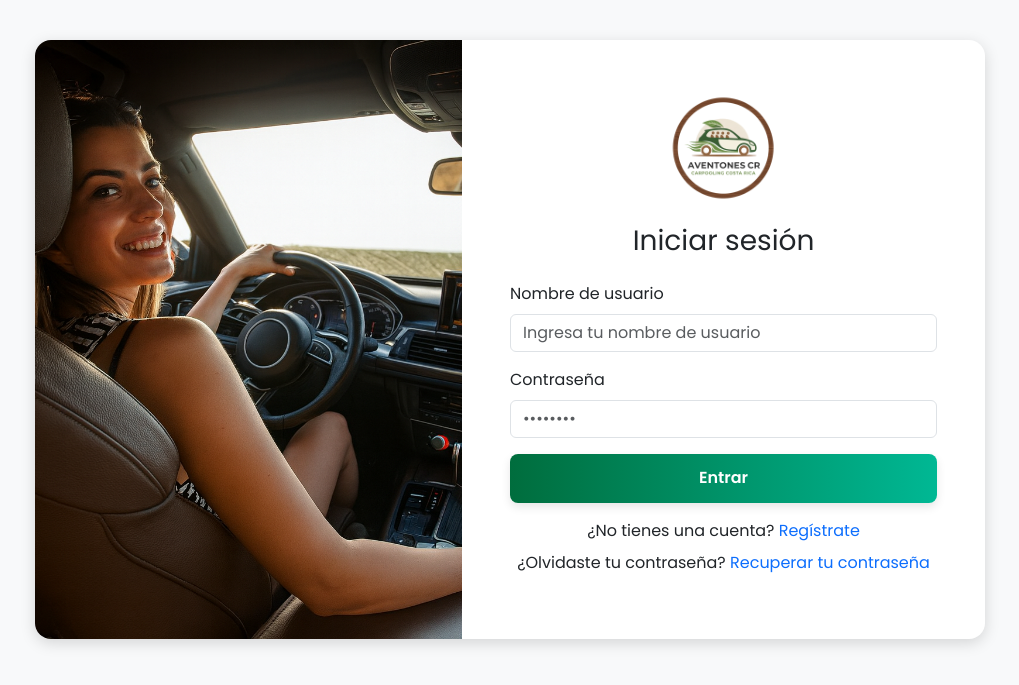
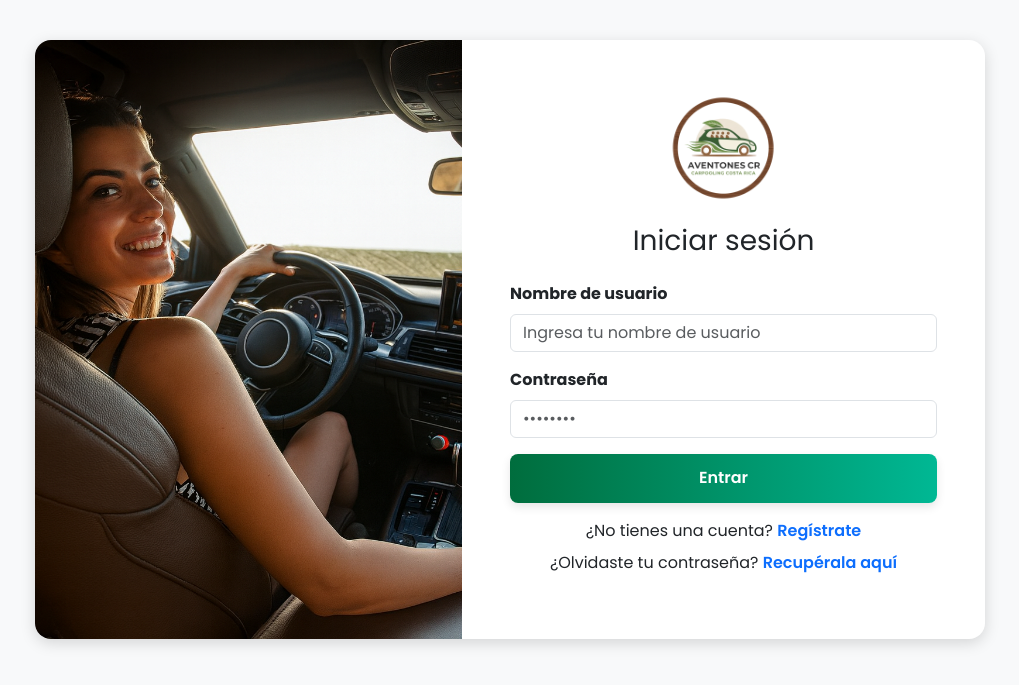
Before and after one commit to Sweetkriiz/aventonescr.com, a PHP site: page /login.php in a window 1280 px wide. Shown: the top 685 px of the page, without its empty margins (130-1149 px from the left). Run offline with PHP 8.4, Linux system fonts and the light colour scheme.

Commit message:
Detalles en registro y login

```diff
--- a/public/dashboard_admin.php
+++ b/public/dashboard_admin.php
@@ -17,6 +17,10 @@ include('includes/navbar.php');
 
 </head>
 <body>
+
+   <!--  Banner -->
+
+
   <div class="container py-5 text-center">
     <h1 class="fw-bold mb-2"><span>Panel de Administrador</h1> </span>
     <h4 class="text-muted mb-4">Bienvenido,
--- a/public/includes/navbar.php
+++ b/public/includes/navbar.php
@@ -67,11 +67,11 @@ if (session_status() === PHP_SESSION_NONE) {
             <!-- SOLO ADMIN -->
             <?php if ($rol === 'Administrador'): ?>
               <li><hr class="dropdown-divider"></li>
-              <li><h6 class="dropdown-header">Panel de Administrador</h6></li>
+              <li><h6 class="dropdown-header">Gestión Interna </h6></li>
 
               <!-- Gestión interna -->
               <li><a class="dropdown-item" href="/dashboard_admin.php"><i class="bi bi-tools me-1"></i> Gestión de Vehículos</a></li>
-              <li><a class="dropdown-item" href="/usuarios_admin.php"><i class="bi bi-people me-1"></i> Gestión de Usuarios</a></li>
+              <li><a class="dropdown-item" href="../CRUD_admin/listar_usuarios.php"><i class="bi bi-people me-1"></i> Gestión de Usuarios</a></li>
 
               <li><hr class="dropdown-divider"></li>
               <li><h6 class="dropdown-header">Paneles de Vista</h6></li>
--- a/public/login.php
+++ b/public/login.php
@@ -2,97 +2,103 @@
     require_once __DIR__ . '/../config/start_app.php';
     require_once __DIR__ . '/../config/database.php';
 
-// --- Lógica principal ---
-if (isset($_SESSION["usuario"])) {
+    // si el usuario ya inició sesión, redirigir según su rol
+    if (isset($_SESSION["usuario"]) && isset($_SESSION["rol"])) {
+        switch ($_SESSION["rol"]) {
+            case 'administrador':
+                header("Location: dashboard_admin.php");
+                exit();
+            case 'chofer':
+            case 'pasajero':
                 header("Location: index.php");
                 exit();
         }
+    }
 
-// --- Función para manejar el login ---
-function loginUsuario(string $usuario, string $contrasena): bool {
-    global $host, $db, $user, $pass;
+    // procesar formulario de inicio de sesión
+    if ($_SERVER["REQUEST_METHOD"] == "POST") {
+        $usuario = trim($_POST["nombreUsuario"] ?? '');
+        $contrasena = trim($_POST["password"] ?? '');
+
+        // valida que los campos no estén vacíos
+        if (empty($usuario) || empty($contrasena)) {
+            $_SESSION["error"] = "Por favor, complete todos los campos";
+            header("Location: login.php");
+            exit();
+        }
 
         try {
-        // Crear conexión PDO
+            // crear conexión PDO
             $dsn = "mysql:host=$host;dbname=$db;charset=utf8mb4";
             $pdo = new PDO($dsn, $user, $pass, [
                 PDO::ATTR_ERRMODE => PDO::ERRMODE_EXCEPTION,
                 PDO::ATTR_DEFAULT_FETCH_MODE => PDO::FETCH_ASSOC,
             ]);
 
-
-        $stmt = $pdo->prepare("SELECT idUsuario, nombreUsuario, contrasena, rol FROM Usuarios WHERE nombreUsuario = ? LIMIT 1");
+            // preparar y ejecutar la consulta del usuario
+            $stmt = $pdo->prepare("SELECT idUsuario, nombreUsuario, contrasena, rol
+                                   FROM Usuarios
+                                   WHERE nombreUsuario = ?
+                                   LIMIT 1");
             $stmt->execute([$usuario]);
             $user_data = $stmt->fetch();
 
-        if (!$user_data) {
-            $_SESSION["error"] = "Usuario no encontrado";
-            return false;
-        }
+            // verifica si el usuario existe
+            if ($user_data) {
+                // verifica la contraseña usando SHA-256
+                $password_hash = hash('sha256', $contrasena);
 
-        // Verificar contraseña (usando SHA-256)
-        $password_hash = hash('sha256', $contrasena);
-        if ($password_hash !== $user_data['contrasena']) {
-            $_SESSION["error"] = "Usuario o contraseña incorrectos";
-            return false;
-        }
-
-        // Inicio de sesión exitoso
+                if ($password_hash === $user_data['contrasena']) {
+                    // login exitoso
                     $_SESSION["usuario"] = $user_data['nombreUsuario'];
                     $_SESSION["user_id"] = $user_data['idUsuario'];
-        $_SESSION["rol"] = $user_data['rol']; // guarda el rol del usuario
+                    $_SESSION["rol"] = $user_data['rol'];
+
+                    // limpiar errores previos
                     unset($_SESSION["error"]);
-        return true;
 
-    } catch (PDOException $e) {
+                    // redirigir según el rol
+                    switch ($user_data['rol']) {
+                        case 'administrador':
+                            header("Location: dashboard_admin.php");
+                            exit();
+                        case 'chofer':
+                        case 'pasajero':
+                            header("Location: index.php");
+                            exit();
+                    }
+                } else {
+                    // contraseña incorrecta
+                    $_SESSION["error"] = "Usuario o contraseña incorrectos";
+                    header("Location: login.php");
+                    exit();
+                }
+            } else {
+                // usuario no encontrado
+                $_SESSION["error"] = "Usuario no encontrado";
+                header("Location: login.php");
+                exit();
+            }
+        }
+        catch (PDOException $e) {
+            // manejo de errores de conexión
             error_log("Error de base de datos en login: " . $e->getMessage());
             $_SESSION["error"] = "Error del sistema. Intente más tarde.";
-        return false;
+            header("Location: login.php");
+            exit();
         }
     }
 
-
-// Mostrar error (si existe) y limpiarlo siempre
+    // mostrar mensaje de error si existe
     $error = $_SESSION["error"] ?? "";
     unset($_SESSION["error"]);
-
-if ($_SERVER["REQUEST_METHOD"] === "POST") {
-    $usuario = trim($_POST["nombreUsuario"] ?? '');
-    $contrasena = trim($_POST["password"] ?? '');
-
-    if (empty($usuario) || empty($contrasena)) {
-        $_SESSION["error"] = "Por favor, complete todos los campos";
-        header("Location: login.php");
-        exit();
-    }
-
-    if (loginUsuario($usuario, $contrasena)) {
-    // Redirigir según el rol
-    switch ($_SESSION["rol"]) {
-        case 'administrador':
-            header("Location: dashboard_admin.php");
-            break;
-
-        case 'chofer':
-            header("Location: index.php");
-            break;
-
-        case 'pasajero':
-            header("Location: index.php");
-            break;
-    }
-
-    exit();
-    }
-
-}
 ?>
 
 <!DOCTYPE html>
 <html lang="es">
 <head>
     <meta charset="UTF-8">
-    <title>Iniciar sesión - Aventones</title>
+    <title>Iniciar sesión - Aventones CR</title>
     <link href="https://cdn.jsdelivr.net/npm/bootstrap@5.3.3/dist/css/bootstrap.min.css" rel="stylesheet">
     <link rel="stylesheet" href="css/login.css">
     <link href="https://fonts.googleapis.com/css2?family=Poppins:wght@400;600;700&display=swap" rel="stylesheet">
@@ -113,30 +119,28 @@ if ($_SERVER["REQUEST_METHOD"] === "POST") {
 
             <form method="POST" action="">
                 <div class="mb-3">
-                    <label for="nombreUsuario" class="form-label">Nombre de usuario</label>
+                    <label for="nombreUsuario" class="form-label fw-bold">Nombre de usuario</label>
                     <input type="text" id="nombreUsuario" name="nombreUsuario" class="form-control" placeholder="Ingresa tu nombre de usuario" required>
                 </div>
 
                 <div class="mb-3">
-                    <label for="password" class="form-label">Contraseña</label>
+                    <label for="password" class="form-label fw-bold">Contraseña</label>
                     <input type="password" id="password" name="password" class="form-control" placeholder="••••••••" required>
                 </div>
 
-                <button type="submit" class="btn btn-primary w-100">Entrar</button>
+                <button type="submit" class="btn btn-primary w-100 fw-semibold">Entrar</button>
             </form>
 
             <p class="text-center mt-3 mb-0">
                 ¿No tienes una cuenta?
-                <a href="registrarse.php" class="text-decoration-none">Regístrate</a>
+                <a href="registrarse.php" class="text-decoration-none fw-semibold">Regístrate</a>
             </p>
             <p class="text-center mt-2">
                 ¿Olvidaste tu contraseña?
-                <a href="index.php" class="text-decoration-none">Recuperar tu contraseña</a> <!-- RECUPERAR LA CONTRASEÑA  -->
+                <a href="index.php" class="text-decoration-none fw-semibold">Recupérala aquí</a>
             </p>
-
         </div>
     </div>
-
 
     <script src="https://cdn.jsdelivr.net/npm/bootstrap@5.3.3/dist/js/bootstrap.bundle.min.js"></script>
 </body>
```
Also changed, not shown: public/registrarse.php (+7 -3 lines). Lines whose indentation alone changed are shown as unchanged.
